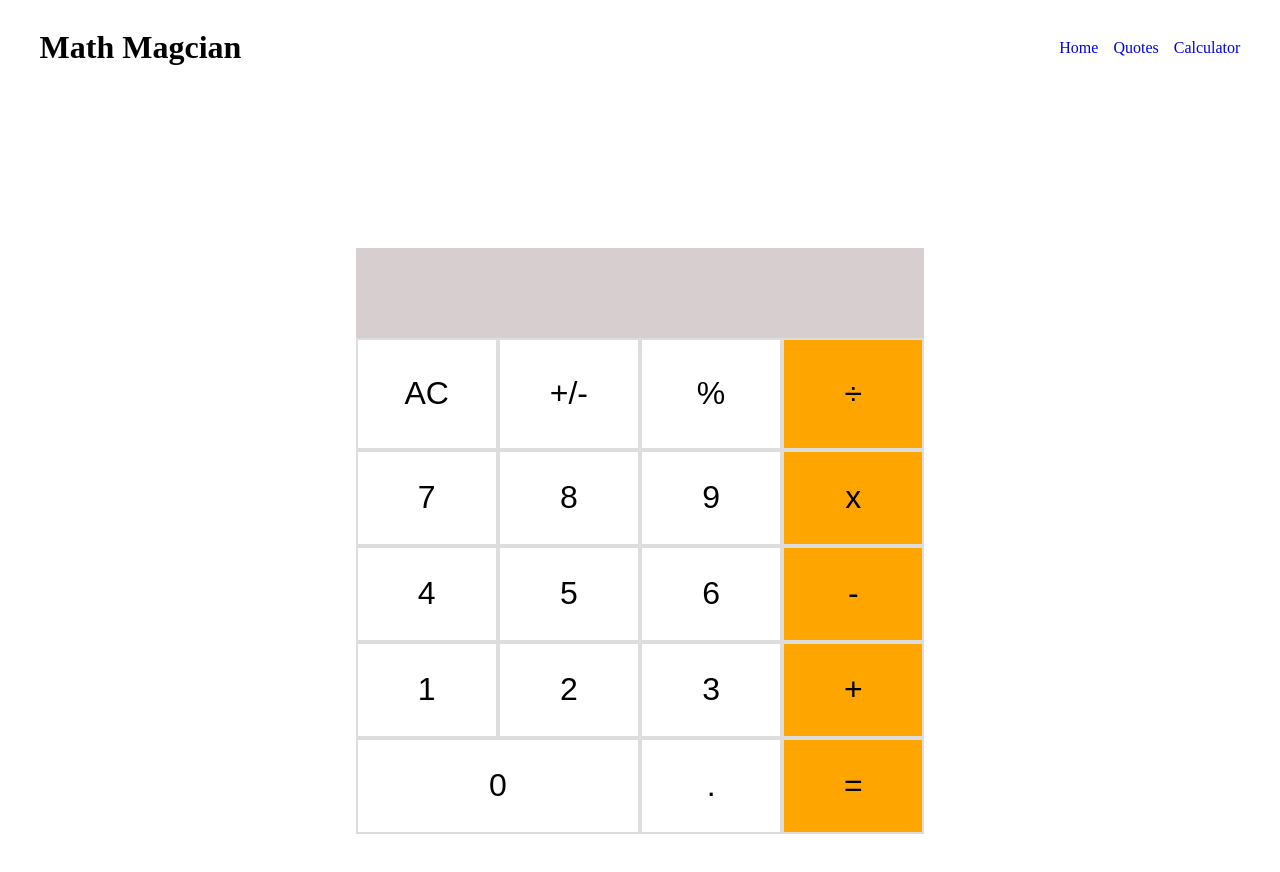
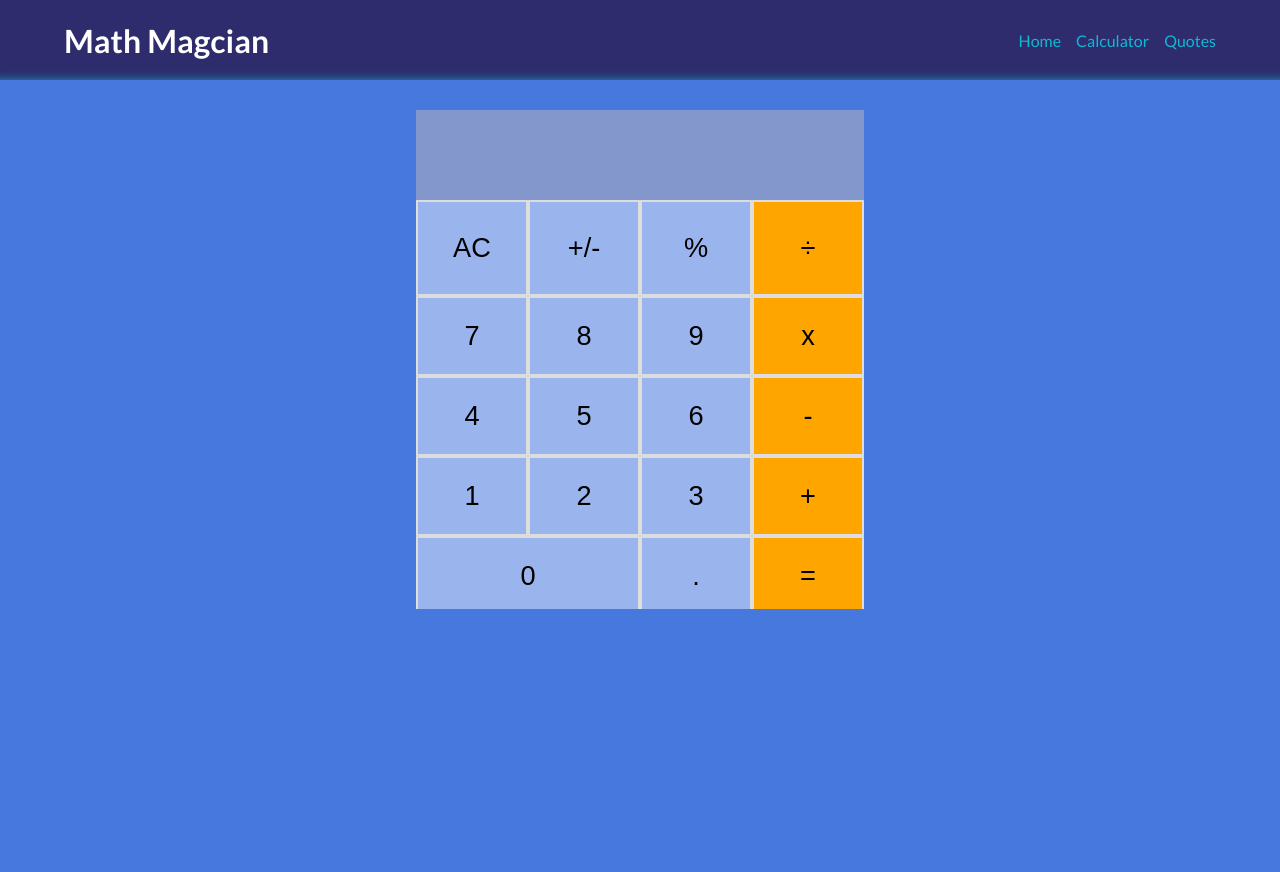
Before and after one commit to husush23/Math-magician, a React (Create React App) app: page /calculator in a window 1280 px wide. Shown: the top 872 px of the page. After the commit the page ends 800 px from the top, so only its background shows below. Built offline with nearby package versions, Linux system fonts and the light colour scheme.

Commit message:
styled and Some changes added

```diff
--- a/src/App.js
+++ b/src/App.js
@@ -14,14 +14,14 @@ function App() {
           <h1>Math Magcian</h1>
           <nav>
             <Link to='/'>Home</Link>
+            <Link to='/calculator'>Calculator</Link>
             <Link to='/quotes'>Quotes</Link>
-            <Link to='/calculator'>Calculator</Link>
           </nav>
         </header>
         <Routes>
           <Route path='/' element={<Home />} />
+          <Route path='/calculator' element={<CalculatorUI />} />
           <Route path='/quotes' element={<Quotes />} />
-          <Route path='/calculator' element={<CalculatorUI />} />
         </Routes>
       </div>
     </BrowserRouter>
--- a/src/components/Home.js
+++ b/src/components/Home.js
@@ -4,6 +4,7 @@ function Home() {
   return (
     <div className="home-page">
       <h2>Welcome Math Magcian</h2>
+      <div className="text" />
       <p>
         Lorem ipsum dolor, sit amet consectetur adipisicing elit. Nam minus quia
         placeat sequi suscipit delectus optio repellat totam atque
--- a/src/components/Quotes.js
+++ b/src/components/Quotes.js
@@ -45,7 +45,7 @@ function Quotes() {
   return (
     <div className='qoute-cont'>
       <p>{quoteData && quoteData.quote}</p>
-      <h2>{quoteData.author}</h2>
+      <h2 className='author'>~ {quoteData.author}</h2>
     </div>
   );
 }
--- a/src/index.css
+++ b/src/index.css
@@ -1,15 +1,47 @@
+@import url('https://fonts.googleapis.com/css2?family=Lato:wght@300;400;700&display=swap');
+
+:root {
+  --light: #4678dd;
+  --dark: #2e2c6d;
+  --secondary: #0fb9d5;
+}
+* {
+  margin: 0;
+  padding: 0;
+  box-sizing: border-box;
+}
 body {
   display: flex;
   flex-direction: column;
   justify-content: center;
+  font-family: 'Lato', sans-serif;
+  background-color: var(--light);
+  color: #fff;
 }
+.app {
+  display: flex;
+  flex-direction: column;
+  align-items: center;
+  justify-content: center;
+  gap: 2%;
+  width: auto;
+  height: 70%;
+  position: relative;
+}
+
 .header {
-  width: 95%;
+  width: 100%;
+  height: 80px;
   display: flex;
   align-items: center;
   justify-content: space-between;
-  margin-bottom: 100px;
-  padding: auto 30px;
+  margin-bottom: 30px;
+  padding-left: 5%;
+  padding-right: 5%;
+  background-color: var(--dark);
+  box-shadow: inset 0 -10px 10px -10px #0fbbd5c5;
+  position: sticky;
+  top: 0;
 }
 nav {
   display: flex;
@@ -19,6 +51,7 @@ nav {
 }
 nav a {
   text-decoration: none;
+  color: var(--secondary);
 }
 .header nav a.active {
   background-color: #cfa5a5;
@@ -29,15 +62,21 @@ nav a {
   align-items: center;
   flex-direction: column;
   width: 50%;
+  margin-top: 70px;
+  gap: 30px;
+}
+.home-page .text {
+  gap: 10px;
 }
 .calculator {
-  width: 45%;
+  width: 35vw;
+  height: 39vw;
+  overflow: hidden;
 }
 
 .output {
-  background-color: rgba(196, 185, 185, 0.678);
+  background-color: rgba(196, 185, 185, 0.478);
   height: 90px;
-  margin-top: 60px;
   display: flex;
   align-items: flex-end;
   justify-content: flex-end;
@@ -55,12 +94,12 @@ nav a {
 .keyboard {
   display: grid;
   grid-template-columns: repeat(4, 1fr);
-  grid-template-rows: minmax(7rem, auto) repeat(5, 6rem);
+  grid-template-rows: minmax(6rem, auto) repeat(5, 5rem);
 }
 
 button {
   cursor: pointer;
-  font-size: 2rem;
+  font-size: 1.7rem;
   border: 2px solid #ddd;
   outline: none;
   background-color: rgba(255, 255, 255, 0.45);
@@ -89,13 +128,8 @@ button:hover {
   align-items: center;
   justify-content: center;
   width: 45%;
+  margin-top: 80px;
 }
-
-.app {
-  display: flex;
-  flex-direction: column;
-  align-items: center;
-  justify-content: center;
-  gap: 2%;
-  width: 100%;
+.author {
+  padding: 10px;
 }
```
